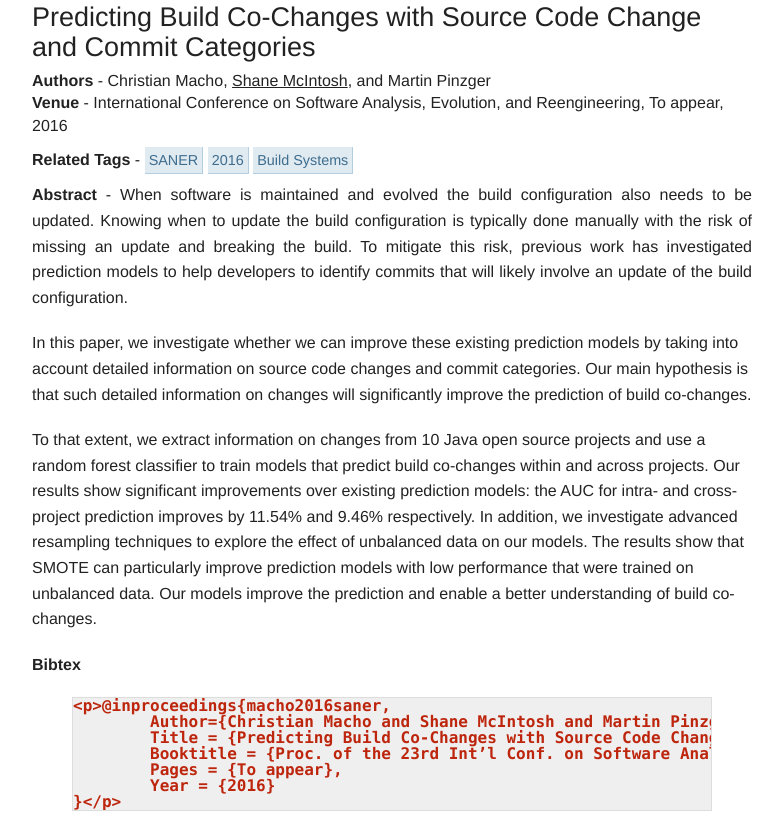
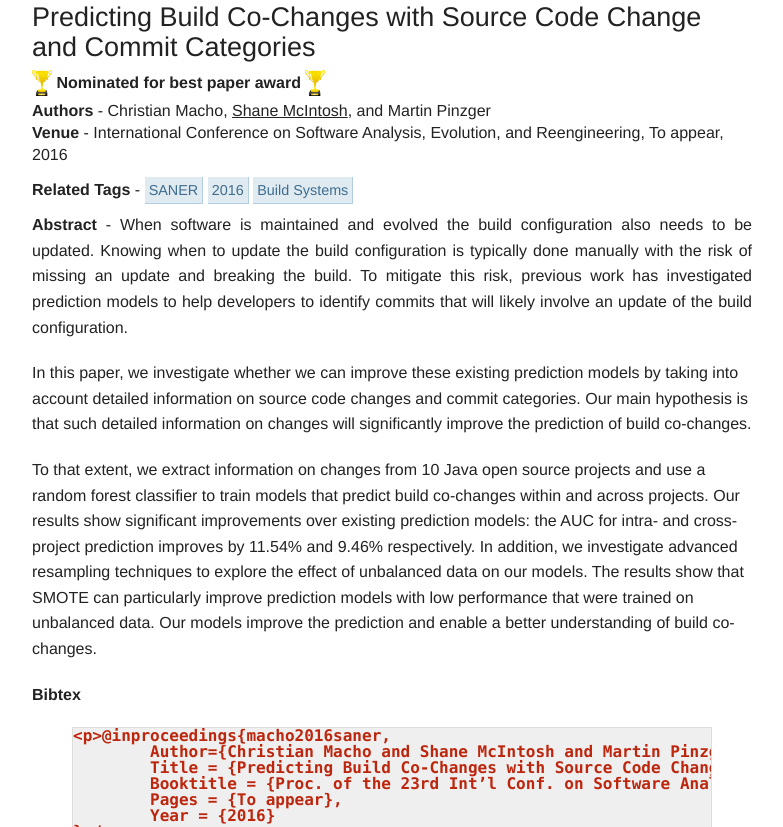
Before and after one commit to smcintosh/smcintosh.github.io, a Jekyll site: the page built from _posts/2016-03-16-predicting-build-co-changes-with-source-code-change-and-commit-categories.markdown, in a window 1280 px wide. Shown: the part 100-927 px from the top of the page, without its empty margins (123-906 px from the left). Built offline with Jekyll 4.4.1, drawn with Linux system fonts in a browser that asks for light colours; Markdown is read by kramdown in place of the engine named in the settings; grey boxes are pictures that could not be loaded.

Commit message:
Christian's best paper nominee

```diff
--- a/_posts/2016-03-16-predicting-build-co-changes-with-source-code-change-and-commit-categories.markdown
+++ b/_posts/2016-03-16-predicting-build-co-changes-with-source-code-change-and-commit-categories.markdown
@@ -7,9 +7,10 @@ authors: "Christian Macho, <u>Shane McIntosh</u>, and Martin Pinzger"
 tags: ["build-systems"]
 venue: International Conference on Software Analysis, Evolution, and Reengineering
 vtag: SANER
+pages: To appear
 pubyear: 2016
-pages: To appear
 acceptance: "52/140 (37%)"
+award: "Nominated for best paper award"
 abstract: "When software is maintained and evolved the build configuration also needs to be updated. Knowing when to update the build configuration is typically done manually with the risk of missing an update and breaking the build. To mitigate this risk, previous work has investigated prediction models to help developers to identify commits that will likely involve an update of the build configuration.
 <p>
 In this paper, we investigate whether we can improve these existing prediction models by taking into account detailed information on source code changes and commit categories. Our main hypothesis is that such detailed information on changes will significantly improve the prediction of build co-changes.
```
